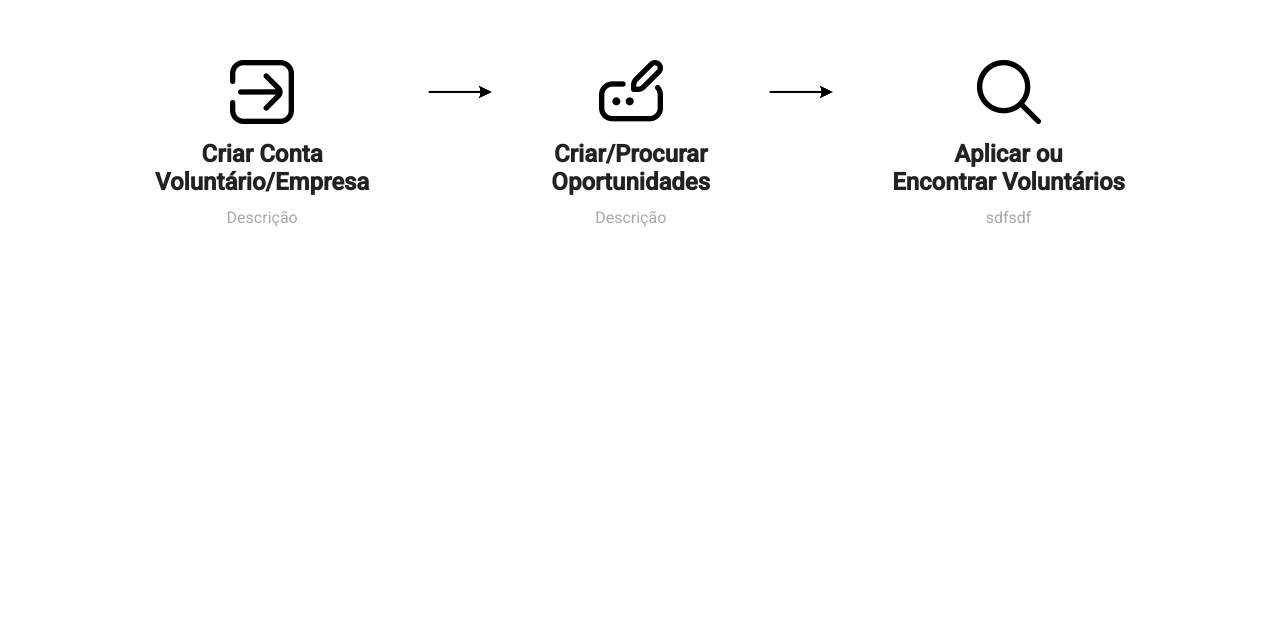
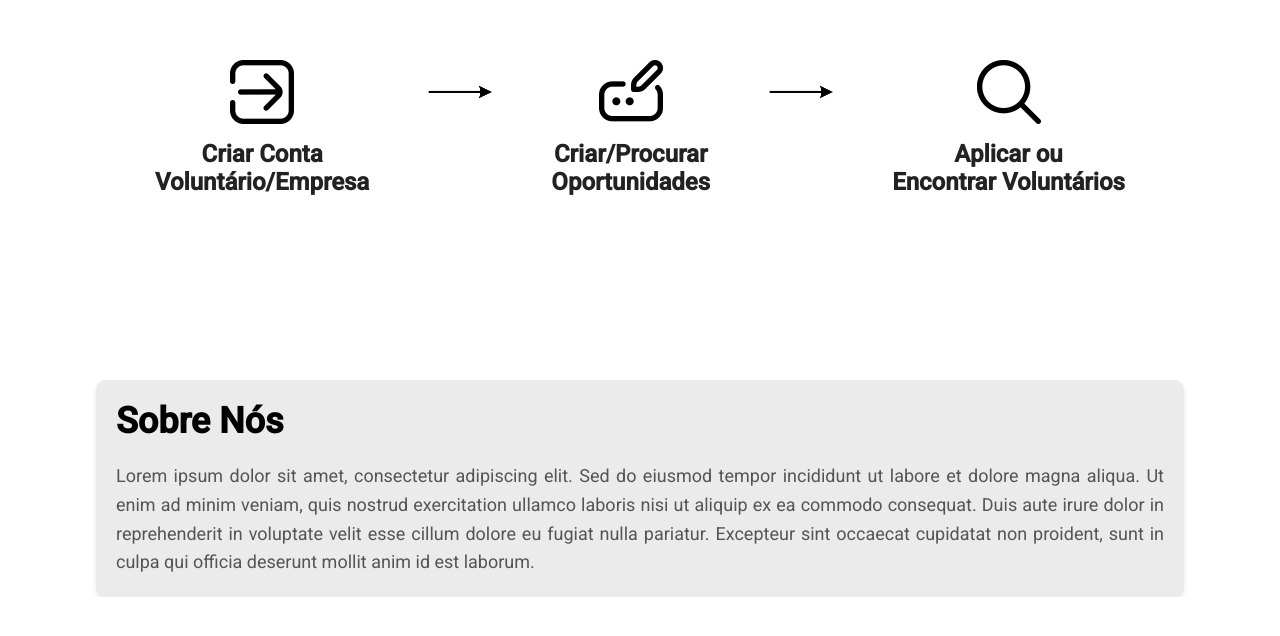
Before and after one commit to jmbsfc/sapiens, an Angular app: page / in a window 1280 px wide. Shown: the part 976-1612 px from the top of the page. After the commit the page ends 1573 px from the top, so only its background shows below. Built offline with nearby package versions, Linux system fonts and the light colour scheme.

Commit message:
minimal changes
zzz

```diff
--- a/src/app/components/card/card.component.css
+++ b/src/app/components/card/card.component.css
@@ -29,6 +29,7 @@
     white-space: nowrap;
     overflow: hidden;
     text-overflow: ellipsis;
+    margin-top: 24px;
 }
 
 .card-location {
@@ -39,6 +40,7 @@
     font-size: 12px;
     text-overflow: ellipsis;
     transition: transform 0.1s ease-in-out;
+    margin-top: 48px;
 }
 
 .card:hover{
--- a/src/app/components/footer/footer.component.html
+++ b/src/app/components/footer/footer.component.html
@@ -1 +1,3 @@
-<p>footer works!</p>
+<footer>
+  <p>All rights reserved Estel</p>
+</footer>
--- a/src/app/components/landingpage/landingpage.component.css
+++ b/src/app/components/landingpage/landingpage.component.css
@@ -85,7 +85,7 @@
 }
 
 .container-tutorial{
-    height: 80vh;
+    height: 40vh;
     display: flex;
     flex-direction: row;
     margin-top: 56px;
@@ -109,3 +109,22 @@
     width: 64px;
     margin-bottom: 12px;
 }
+
+.container-about {
+    padding: 20px;
+    background: #ebebeb;
+    border-radius: 10px;
+    box-shadow: 0 2px 4px rgba(0, 0, 0, 0.1);
+    text-align: justify;
+}
+
+.container-about h2 {
+    font-size: 36px;
+    margin-bottom: 20px;
+}
+
+.container-about p {
+    font-size: 18px;
+    color: #555;
+    line-height: 1.6;
+}
--- a/src/app/components/landingpage/landingpage.component.html
+++ b/src/app/components/landingpage/landingpage.component.html
@@ -3,7 +3,7 @@
         <div class="intro-left">
             <h1>SAPIENS</h1>
             <h3>"Uma aplicação que ajuda a ajudar"</h3>
-            <p>Começe agora a voluntariar-se ou a encontrar voluntarios</p>
+            <p>Começe agora a voluntariar-se ou a encontrar voluntários</p>
             <a href="/oportunidades">Começar Agora</a>
         </div>
         <div class="intro-right"></div>
@@ -13,22 +13,26 @@
             <img src="sign-in-alt.png" alt="">
             <h2>Criar Conta</h2>
             <h2>Voluntário/Empresa</h2>
-            <p>Descrição</p>
+            <!-- <p>Crie uma conta própria ou a representar a sua empresa</p> -->
         </div>
         <img class="arrow" src="arrow.png" alt="">
         <div class="tutorialbox-middle">
             <img src="pen-field.png" alt="">
             <h2>Criar/Procurar</h2>
             <h2>Oportunidades</h2>
-            <p>Descrição</p>
+            <!-- <p>Crie oportunidades para voluntários ou procure oportunidades de voluntariado</p> -->
         </div>
         <img class="arrow" src="arrow.png" alt="">
         <div class="tutorialbox-right">
             <img src="search.png" alt="">
             <h2>Aplicar ou</h2>
             <h2>Encontrar Voluntários</h2>
-            <p>sdfsdf</p>
+            <!-- <p>sdfsdf</p> -->
         </div>
 
     </div>
+    <div class="container-about">
+        <h2>Sobre Nós</h2>
+        <p>Lorem ipsum dolor sit amet, consectetur adipiscing elit. Sed do eiusmod tempor incididunt ut labore et dolore magna aliqua. Ut enim ad minim veniam, quis nostrud exercitation ullamco laboris nisi ut aliquip ex ea commodo consequat. Duis aute irure dolor in reprehenderit in voluptate velit esse cillum dolore eu fugiat nulla pariatur. Excepteur sint occaecat cupidatat non proident, sunt in culpa qui officia deserunt mollit anim id est laborum.</p>
+    </div>
 </div>
--- a/src/app/components/oportunidades/oportunidades.component.ts
+++ b/src/app/components/oportunidades/oportunidades.component.ts
@@ -11,13 +11,12 @@ import { NgFor } from '@angular/common';
   styleUrl: './oportunidades.component.css'
 })
 export class OportunidadesComponent implements OnInit {
-  // vou criar uma variável para os dados
   data: any;
 
   constructor(private oportunidadesService: OportunidadesService) {}
 
   ngOnInit(){
-    // aqui vou aribuir os dados do serviçao aka JSON à variável
+    // aqui vou aribuir os dados do serviços aka JSON à variável
     this.oportunidadesService.getJSON().subscribe(data => {
       this.data = data;
       this.data.map((oneData:any) =>
--- a/src/app/components/perfil/perfil.component.html
+++ b/src/app/components/perfil/perfil.component.html
@@ -5,6 +5,6 @@
     <div class="profile-info">
         <h2>{{profileInfo?.firstName}}</h2>
         <h1 >{{profileInfo?.lastName}}</h1>
-        <h1 >{{profileInfo?.lastName}}</h1>
+        <h1 >{{profileInfo?.name}}</h1>
     </div>
 </div>
--- a/src/app/components/perfil/perfil.component.ts
+++ b/src/app/components/perfil/perfil.component.ts
@@ -1,5 +1,6 @@
 import { Component, OnInit } from '@angular/core';
 import { VolunteerService } from '../../services/volunteer.service';
+import { OrganizationService } from '../../services/organization.service';
 
 @Component({
   selector: 'app-perfil',
@@ -9,7 +10,10 @@ import { VolunteerService } from '../../services/volunteer.service';
 export class PerfilComponent implements OnInit {
   profileInfo: any;
 
-  constructor(private volunteerService: VolunteerService) {}
+  constructor(
+    private volunteerService: VolunteerService,
+    private organizationService: OrganizationService
+  ) {}
 
   ngOnInit() {
     this.volunteerService.getProfileInfo().subscribe(
@@ -21,5 +25,14 @@ export class PerfilComponent implements OnInit {
         console.log('Error', error);
       }
     );
+    this.organizationService.getProfileInfo().subscribe(
+      (response) => {
+        this.profileInfo = response.data;
+        console.log(this.profileInfo);
+      },
+      (error) => {
+        console.log('Error', error);
+      }
+    );
   }
 }
```
Also changed, not shown: src/app/components/footer/footer.component.css (+10 -0 lines).
